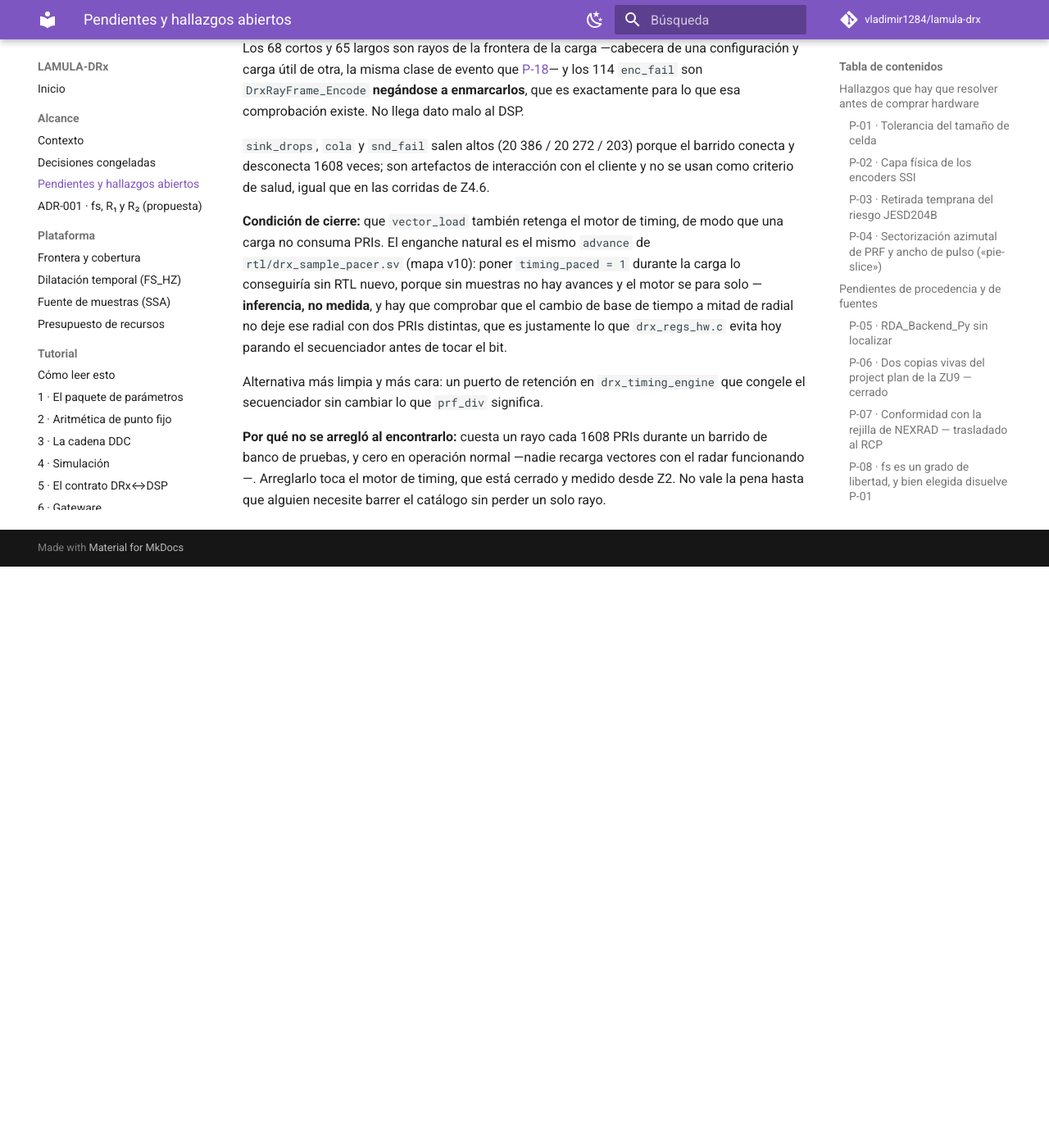
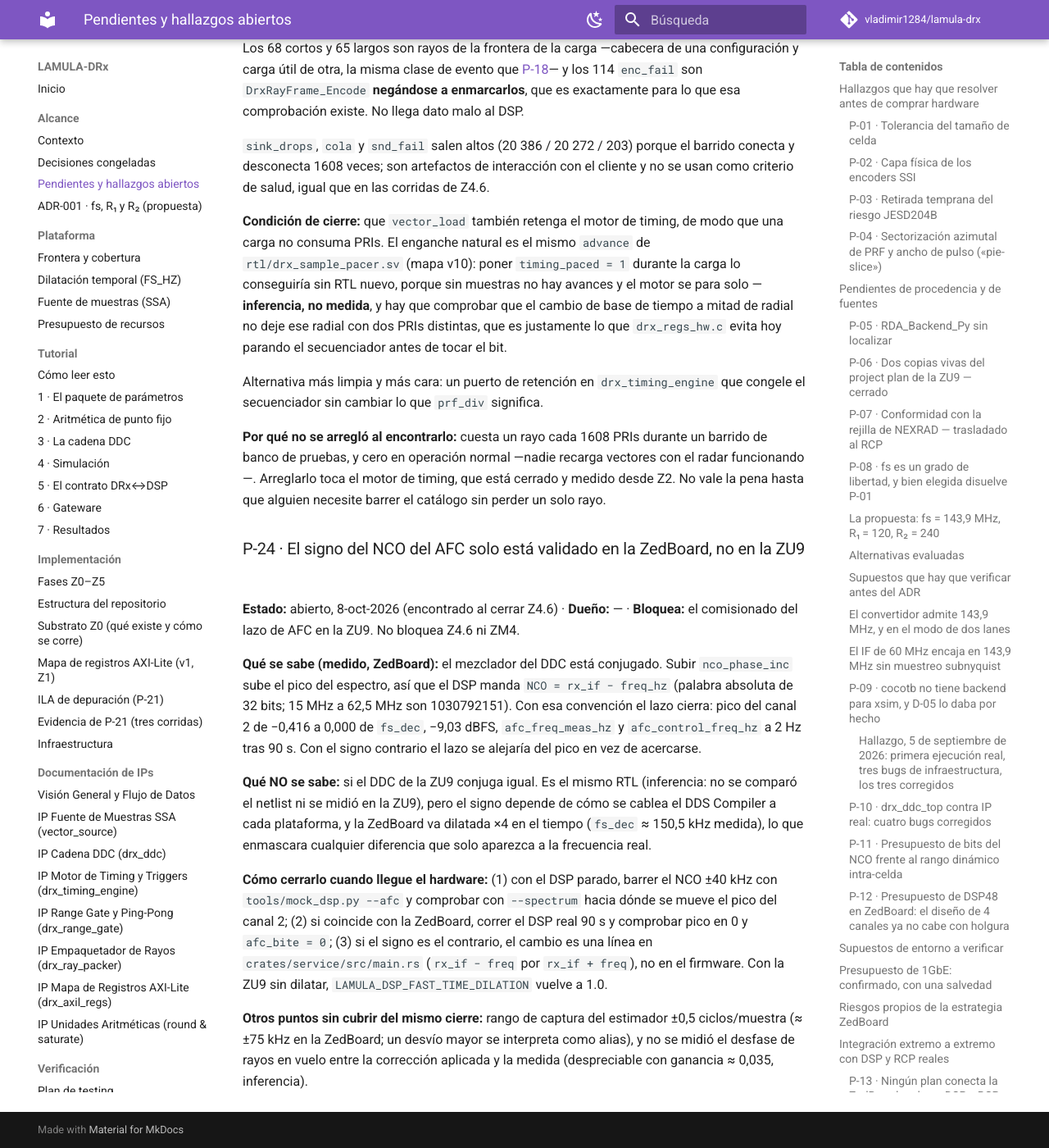
Before and after one commit to vladimir1284/lamula-drx, an MkDocs documentation site: the page built from docs/alcance/pendientes.md, in a window 1280 px wide and 1400 px high, scrolled down 62931 px. Shown: the whole window at 82% size. Built offline with MkDocs 1.6.1 and Material for MkDocs 9.7.7, drawn with Linux system fonts in a browser that asks for light colours; comment, search, counter and statistics services are not loaded; before the commit the page ends 63622 px from its top, so only the background shows below that.

Commit message:
docs(pendientes): add P-24, NCO sign unverified on the ZU9
Z4.6 closes with the AFC sign validated only on the ZedBoard. P-24
records what is measured, what is not, and the steps to close it once
the ZU9 is available.

Co-Authored-By: Claude Sonnet 5.5 <noreply@anthropic.com>

```diff
--- a/docs/alcance/pendientes.md
+++ b/docs/alcance/pendientes.md
@@ -2655,3 +2655,31 @@ secuenciador sin cambiar lo que `prf_div` significa.
 banco de pruebas, y cero en operación normal —nadie recarga vectores con el radar funcionando—.
 Arreglarlo toca el motor de timing, que está cerrado y medido desde Z2. No vale la pena hasta que
 alguien necesite barrer el catálogo sin perder un solo rayo.
+
+### P-24 · El signo del NCO del AFC solo está validado en la ZedBoard, no en la ZU9 { #p-24 }
+
+**Estado:** abierto, 8-oct-2026 (encontrado al cerrar Z4.6) · **Dueño:** — · **Bloquea:** el
+comisionado del lazo de AFC en la ZU9. No bloquea Z4.6 ni ZM4.
+
+**Qué se sabe (medido, ZedBoard):** el mezclador del DDC está conjugado. Subir `nco_phase_inc`
+sube el pico del espectro, así que el DSP manda `NCO = rx_if − freq_hz` (palabra absoluta de
+32 bits; 15 MHz a 62,5 MHz son 1030792151). Con esa convención el lazo cierra: pico del canal 2 de
+−0,416 a 0,000 de `fs_dec`, −9,03 dBFS, `afc_freq_meas_hz` y `afc_control_freq_hz` a 2 Hz tras
+90 s. Con el signo contrario el lazo se alejaría del pico en vez de acercarse.
+
+**Qué NO se sabe:** si el DDC de la ZU9 conjuga igual. Es el mismo RTL (inferencia: no se
+comparó el netlist ni se midió en la ZU9), pero el signo depende de cómo se cablea el DDS
+Compiler a cada plataforma, y la ZedBoard va dilatada ×4 en el tiempo (`fs_dec` ≈ 150,5 kHz
+medida), lo que enmascara cualquier diferencia que solo aparezca a la frecuencia real.
+
+**Cómo cerrarlo cuando llegue el hardware:** (1) con el DSP parado, barrer el NCO ±40 kHz con
+`tools/mock_dsp.py --afc` y comprobar con `--spectrum` hacia dónde se mueve el pico del canal 2;
+(2) si coincide con la ZedBoard, correr el DSP real 90 s y comprobar pico en 0 y `afc_bite = 0`;
+(3) si el signo es el contrario, el cambio es una línea en `crates/service/src/main.rs`
+(`rx_if − freq` por `rx_if + freq`), no en el firmware. Con la ZU9 sin dilatar, `LAMULA_DSP_FAST_TIME_DILATION`
+vuelve a 1.0.
+
+**Otros puntos sin cubrir del mismo cierre:** rango de captura del estimador ±0,5 ciclos/muestra
+(≈ ±75 kHz en la ZedBoard; un desvío mayor se interpreta como alias), y no se midió el desfase de
+rayos en vuelo entre la corrección aplicada y la medida (despreciable con ganancia ≈ 0,035,
+inferencia).
```
Also changed, not shown: CLAUDE.md (+3 -2 lines), docs/implementacion/fases.md (+1 -1 lines).
